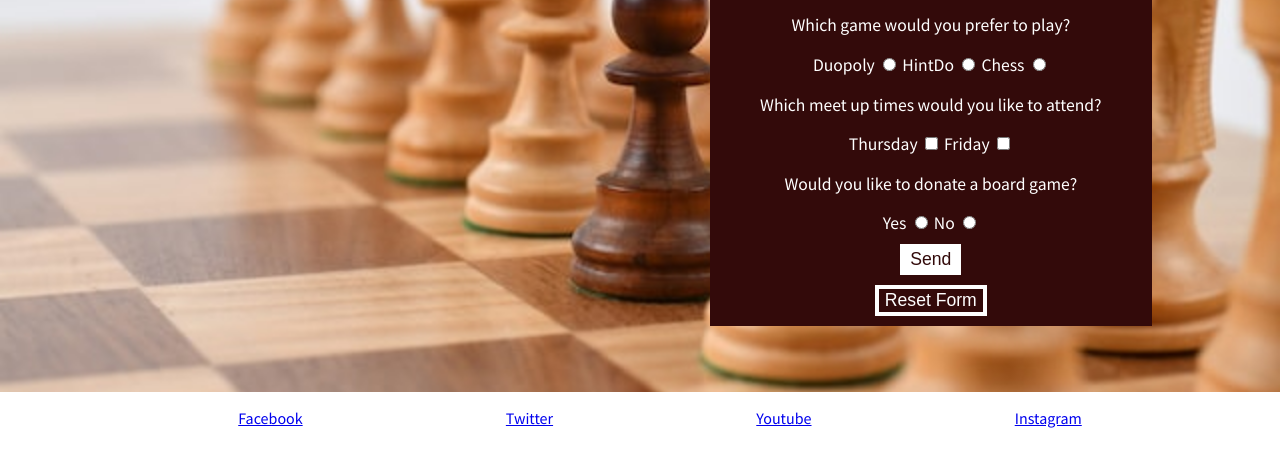
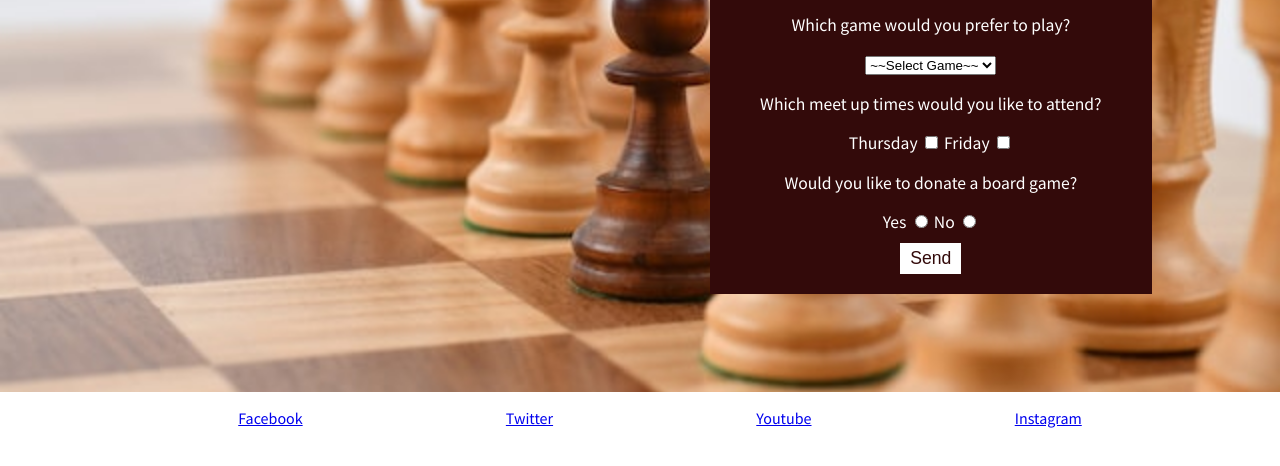
Before and after one commit to fatimamahate/theboardroom, a plain HTML site: page sign-up.html in a window 1280 px wide. Shown: the part 444-910 px from the top of the page. Drawn offline with Linux system fonts and the light colour scheme.

Commit message:
sign-up.html:editit game question from radio button to a dropdown menu

```diff
--- a/assets/css/style2.css
+++ b/assets/css/style2.css
@@ -363,8 +363,6 @@ footer{
     position: absolute;
 }
 
-
-
 #id1:hover ~ #ov1{
     display: block;
 }
--- a/sign-up.html
+++ b/sign-up.html
@@ -34,12 +34,13 @@
             <input type="email" name="email_address" id="email_address" required>
 
             <p>Which game would you prefer to play?</p>
-            <label for="game">Duopoly</label>
-            <input type="radio" name="game" id="game1" value="game1"required>
-            <label for="game">HintDo</label>
-            <input type="radio" name="game" id="game2" value="game2" >
-            <label for="game">Chess</label>
-            <input type="radio" name="game" id="game3" value="game3">
+
+            <select name="game" id="game" size="" required>
+                <option value="">~~Select Game~~</option>
+                <option value="Duopoly">Duopoly</option>
+                <option value="HintDo">HintDo</option>
+                <option value="Chess">Chess</option>
+            </select>
 
             <p>Which meet up times would you like to attend?</p>
             <label for="timing">Thursday</label>
@@ -54,8 +55,6 @@
             <input type="radio" name="donate" id="no" value="N">
             <br>
             <button type="submit" id="submit">Send</button>
-            <br>
-            <button type="reset" id="reset">Reset Form</button>
         </form>
     </section>
 
```
